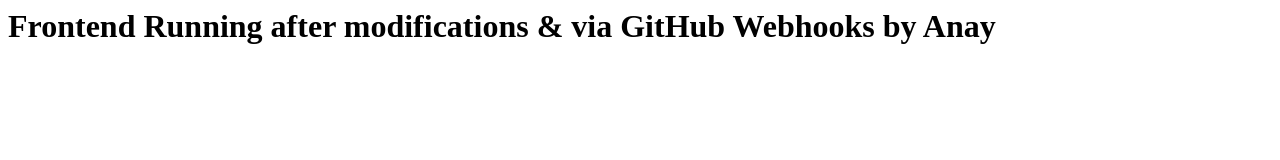
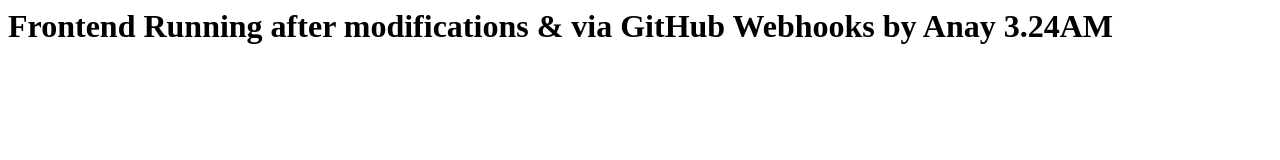
Before and after one commit to anay2609/gke-pubsub-demo, a plain HTML site: page frontend/index.html in a window 1280 px wide. Drawn offline with Linux system fonts and the light colour scheme.

Commit message:
Terraform Apply fix

```diff
--- a/frontend/index.html
+++ b/frontend/index.html
@@ -2,7 +2,7 @@
 
 <body>
 
-<h1>Frontend Running after modifications & via GitHub Webhooks by Anay</h1>
+<h1>Frontend Running after modifications & via GitHub Webhooks by Anay 3.24AM</h1>
 
 </body>
 
```
